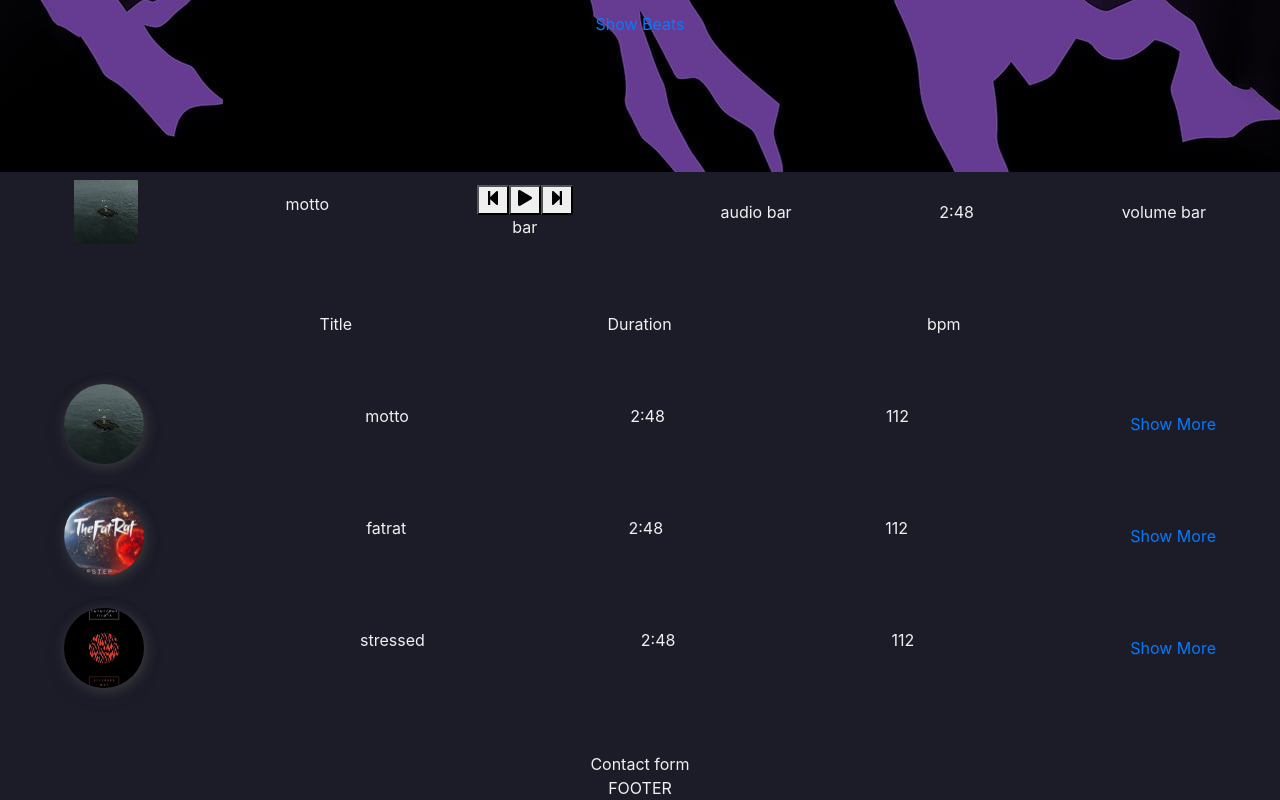
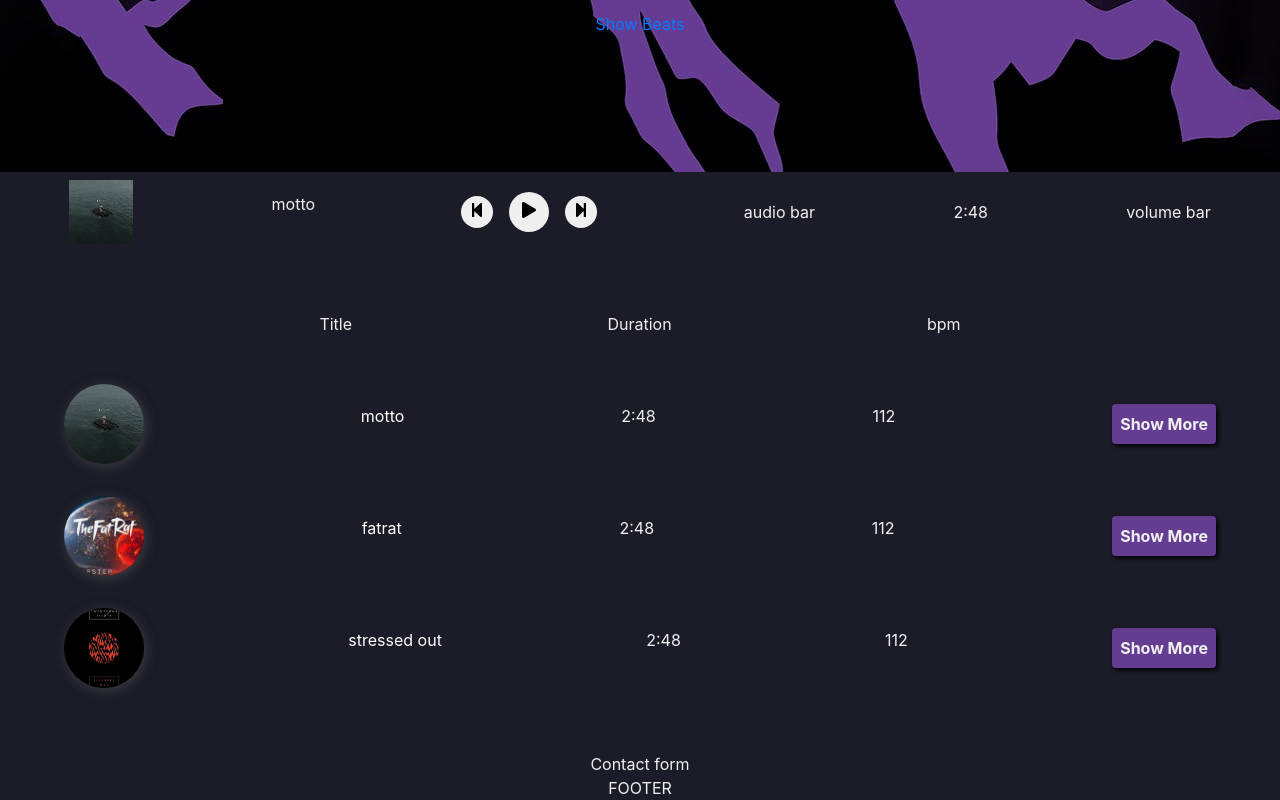
Before and after one commit to y-emam/djoser-beats-web, a React (Create React App) app: page / in a window 1280 px wide. Shown: the part 548-1348 px from the top of the page. Built offline with nearby package versions, Linux system fonts and the light colour scheme.

Commit message:
added some to the UI

```diff
--- /dev/null
+++ b/src/components/playBar.css
@@ -0,0 +1,37 @@
+.player-bar {
+  position: fixed;
+  left: 0;
+  bottom: 0;
+  width: 100%;
+  display: flex;
+  justify-content: space-around;
+  background-color: var(--main-dark);
+  height: 5rem;
+  align-items: center;
+  padding: 8px 0;
+  text-align: center;
+}
+
+.player-bar img {
+  width: 4rem;
+  height: 4rem;
+  object-fit: cover;
+}
+
+.player-bar button {
+  border: none;
+  width: 2rem;
+  height: 2rem;
+  border-radius: 50%;
+  margin: 0 0.5rem;
+  box-shadow: none;
+}
+
+.player-bar #play-button {
+  width: 2.5rem;
+  height: 2.5rem;
+}
+
+.player-bar button:focus {
+  outline: 5px auto -webkit-focus-ring-color;
+}
--- /dev/null
+++ b/src/components/playBar.jsx
@@ -0,0 +1,68 @@
+import React, { useState, useEffect } from "react";
+import { FaPause, FaPlay, FaStepForward, FaStepBackward } from "react-icons/fa";
+import "./playBar.css";
+import { ProgressBar } from "react-bootstrap";
+
+const useAudio = (url) => {
+  const [audio] = useState(new Audio(require("../assets/motto.mp3")));
+  const [playing, setPlaying] = useState(false);
+
+  const toggle = () => setPlaying(!playing);
+
+  useEffect(() => {
+    playing ? audio.play() : audio.pause();
+  }, [playing]);
+
+  useEffect(() => {
+    audio.addEventListener("ended", () => setPlaying(false));
+    return () => {
+      audio.removeEventListener("ended", () => setPlaying(false));
+    };
+  }, []);
+
+  return [playing, toggle];
+};
+
+const PlayerBar = ({ song }) => {
+  const [playing, toggle] = useAudio();
+  const [value, setvalue] = useState(50);
+
+  const handleChange = (event) => {
+    setvalue(event.target.value);
+  };
+
+  return (
+    <div className="player-bar">
+      <img src={require(`../assets/${song.imageName}`)} alt="song-img" />
+      <p>{song.name}</p>
+      <div>
+        <div>
+          <button>
+            <FaStepBackward />
+          </button>
+          <button id="play-button" onClick={toggle}>
+            {playing ? <FaPause /> : <FaPlay />}
+          </button>
+          <button>
+            <FaStepForward />
+          </button>
+        </div>
+        {/* <ProgressBar animated now={50} /> */}
+        {/* <input
+          id="typeinp"
+          type="range"
+          min="0"
+          max="5"
+          value={value}
+          onChange={handleChange}
+          step=""
+        /> */}
+      </div>
+      <div>audio bar</div>
+      <div>{song.duration}</div>
+      <div>volume bar</div>
+    </div>
+  );
+};
+
+export default PlayerBar;
--- a/src/components/songList.css
+++ b/src/components/songList.css
@@ -27,28 +27,25 @@
 
 .song-list .name {
   cursor: pointer;
+  color: white;
+}
+
+.song-list .show-more {
+  cursor: pointer;
+  background-color: #643c92;
+  padding: 8px;
+  border-radius: 4px;
+  box-shadow: 2px 2px 5px black;
+  color: var(--main-dark);
+  font-weight: bold;
+  color: var(--main-light);
 }
 
 .song-list .name:hover {
   text-decoration: underline;
 }
 
-.player-bar {
-  position: fixed;
-  left: 0;
-  bottom: 0;
-  width: 100%;
-  display: flex;
-  justify-content: space-around;
-  background-color: var(--main-dark);
-  height: 5rem;
-  align-items: center;
-  padding: 8px 0;
-  text-align: center;
+.song-list .show-more:hover {
+  color: white;
+  text-decoration: none;
 }
-
-.player-bar img {
-  width: 4rem;
-  height: 4rem;
-  object-fit: cover;
-}
--- a/src/components/songsList.jsx
+++ b/src/components/songsList.jsx
@@ -1,15 +1,14 @@
 import { useState } from "react";
 import "./songList.css";
-import { routeToPage } from "../controllers/routeing";
-import PlayerBar from "../controllers/playSong";
 import { Link } from "react-router-dom";
+import playSong from "../controllers/playSong";
 
 function SongsList() {
   const [songs, setsongs] = useState([
     { name: "motto", bpm: 112, imageName: "motto.jpg", duration: "2:48" },
     { name: "fatrat", bpm: 112, imageName: "fatrat.jpg", duration: "2:48" },
     {
-      name: "stressed",
+      name: "stressed out",
       bpm: 112,
       imageName: "stressed.png",
       duration: "2:48",
@@ -18,19 +17,22 @@ function SongsList() {
 
   const songsComponents = songs.map((song) => {
     return (
-      <div className="song-item" key={song.name}>
+      <div
+        className="song-item"
+        key={song.name}
+        onClick={() => {
+          playSong(song);
+        }}
+      >
         <img src={require(`../assets/${song.imageName}`)} alt="song-pic" />
-        <p
-          onClick={() => {
-            routeToPage("/songDetails");
-          }}
-          className="name"
-        >
-          {song.name}
-        </p>
+        <Link to={"/songDetails"} className="name">
+          <p>{song.name}</p>
+        </Link>
         <p className="duration">{song.duration}</p>
         <p className="bpm">{song.bpm}</p>
-        <Link to={"/songDetails"}>Show More</Link>
+        <Link to={"/songDetails"} className="show-more">
+          Show More
+        </Link>
       </div>
     );
   });
--- a/src/controllers/playSong.jsx
+++ b/src/controllers/playSong.jsx
@@ -1,50 +1,3 @@
-import React, { useState, useEffect } from "react";
-import { FaPause, FaPlay, FaStepForward, FaStepBackward } from "react-icons/fa";
+const playSong = (song) => {};
 
-const useAudio = (url) => {
-  const [audio] = useState(new Audio(require("../assets/motto.mp3")));
-  const [playing, setPlaying] = useState(false);
-
-  const toggle = () => setPlaying(!playing);
-
-  useEffect(() => {
-    playing ? audio.play() : audio.pause();
-  }, [playing]);
-
-  useEffect(() => {
-    audio.addEventListener("ended", () => setPlaying(false));
-    return () => {
-      audio.removeEventListener("ended", () => setPlaying(false));
-    };
-  }, []);
-
-  return [playing, toggle];
-};
-
-const PlayerBar = ({ song }) => {
-  const [playing, toggle] = useAudio();
-
-  return (
-    <div className="player-bar">
-      <img src={require(`../assets/${song.imageName}`)} alt="song-img" />
-      <p>{song.name}</p>
-      <div>
-        <div>
-          <button>
-            <FaStepBackward />
-          </button>
-          <button onClick={toggle}>{playing ? <FaPause /> : <FaPlay />}</button>
-          <button>
-            <FaStepForward />
-          </button>
-        </div>
-        <div>bar</div>
-      </div>
-      <div>audio bar</div>
-      <div>{song.duration}</div>
-      <div>volume bar</div>
-    </div>
-  );
-};
-
-export default PlayerBar;
+export default playSong;
--- a/src/index.js
+++ b/src/index.js
@@ -4,7 +4,7 @@ import "./index.css";
 import App from "./App";
 import reportWebVitals from "./reportWebVitals";
 import { BrowserRouter } from "react-router-dom";
-import PlayerBar from "./controllers/playSong";
+import PlayerBar from "./components/playBar";
 
 const root = ReactDOM.createRoot(document.getElementById("root"));
 root.render(
```
